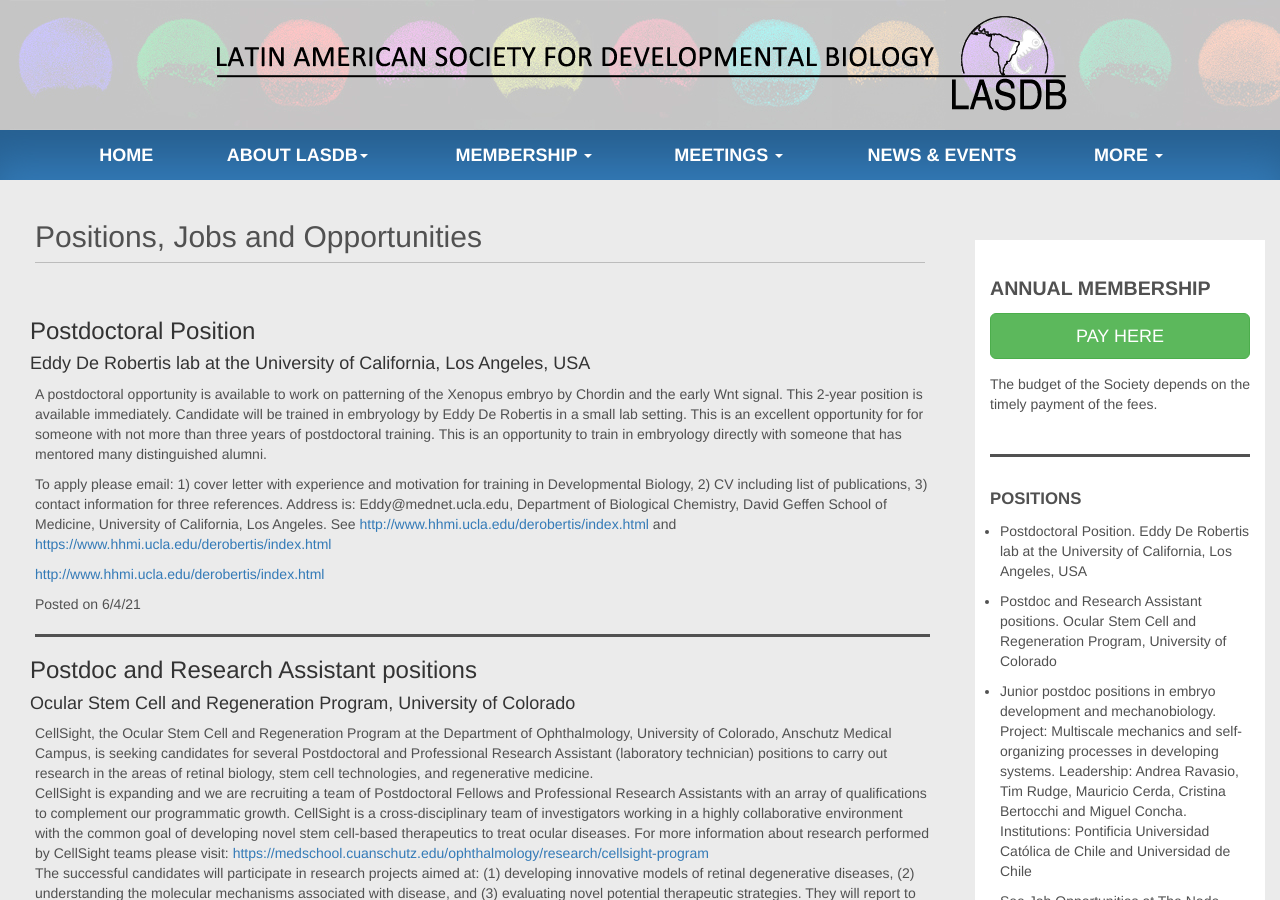
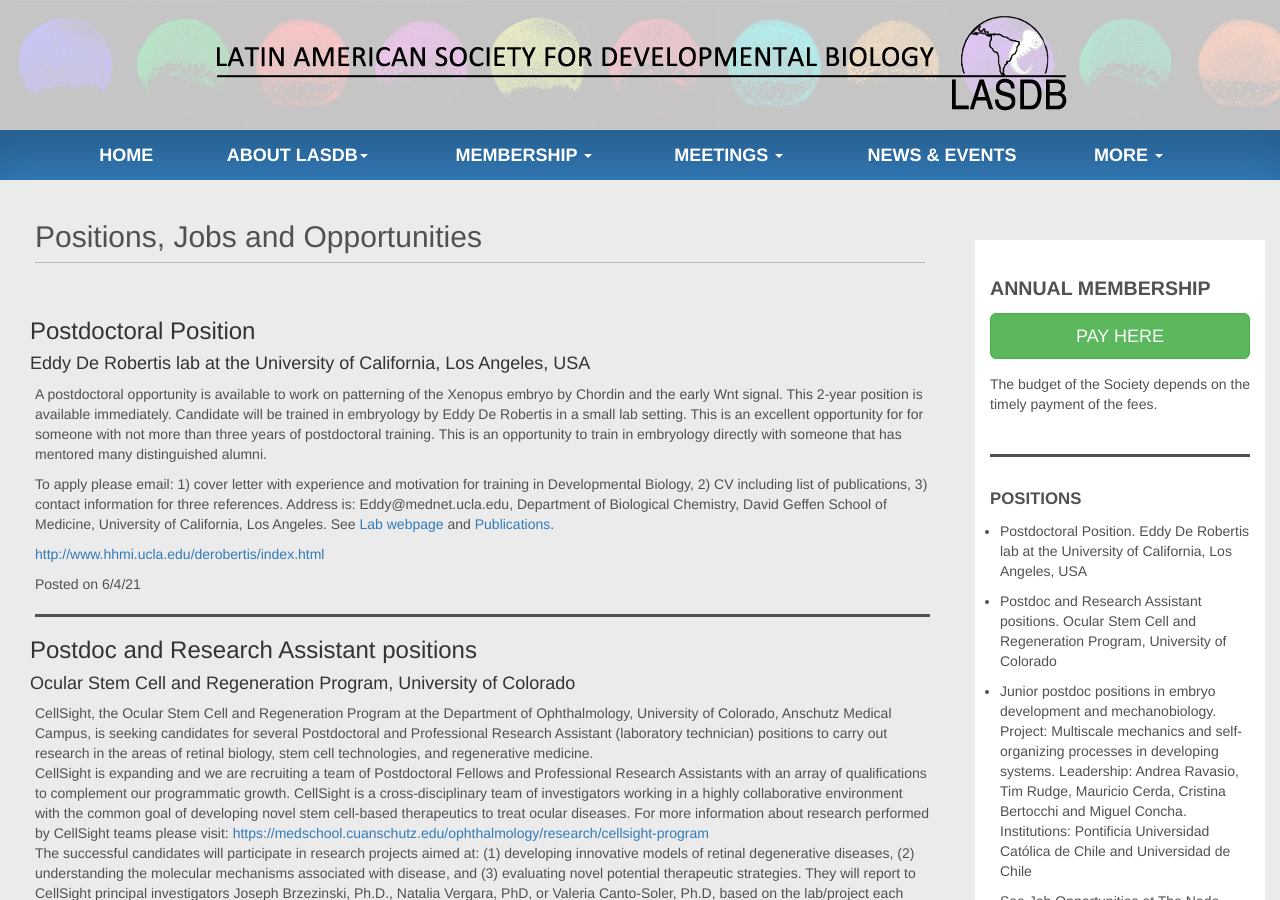
Before and after one commit to lasdb/lasdb.github.io, a Jekyll site: the page built from _posts/2000-01-01-jobs.markdown, in a window 1280 px wide and 900 px high. Built offline with Jekyll 4.4.1, drawn with Linux system fonts in a browser that asks for light colours; nearby versions of some CDN libraries.

Commit message:
Update 2000-01-01-jobs.markdown

```diff
--- a/_posts/2000-01-01-jobs.markdown
+++ b/_posts/2000-01-01-jobs.markdown
@@ -10,7 +10,7 @@
     date: '6/4/21'
     subtitle: 'Eddy De Robertis lab at the University of California, Los Angeles, USA'
     body: 'A postdoctoral opportunity is available to work on patterning of the Xenopus embryo by Chordin and the early Wnt signal. This 2-year position is available immediately. Candidate will be trained in embryology by Eddy De Robertis in a small lab setting.  This is an excellent opportunity for for someone with not more than three years of postdoctoral training.  This is an opportunity to train in embryology directly with someone that has mentored many distinguished alumni.'
-    par2: 'To apply please email:  1) cover letter with experience and motivation for training in Developmental Biology, 2) CV including list of publications, 3) contact information for three references.  Address is: Eddy@mednet.ucla.edu, Department of Biological Chemistry, David Geffen School of Medicine, University of California, Los Angeles.  See <a href="Lab webpage" target="_blank">http://www.hhmi.ucla.edu/derobertis/index.html</a> and <a href="Publications" target="_blank">https://www.hhmi.ucla.edu/derobertis/index.html</a>'
+    par2: 'To apply please email:  1) cover letter with experience and motivation for training in Developmental Biology, 2) CV including list of publications, 3) contact information for three references.  Address is: Eddy@mednet.ucla.edu, Department of Biological Chemistry, David Geffen School of Medicine, University of California, Los Angeles.  See <a href="http://www.hhmi.ucla.edu/derobertis/index.html" target="_blank">Lab webpage</a> and <a href="https://www.hhmi.ucla.edu/derobertis/index.html" target="_blank">Publications</a>.'
     URL: 'http://www.hhmi.ucla.edu/derobertis/index.html'
 
   - title: 'Postdoc and Research Assistant positions'
```
